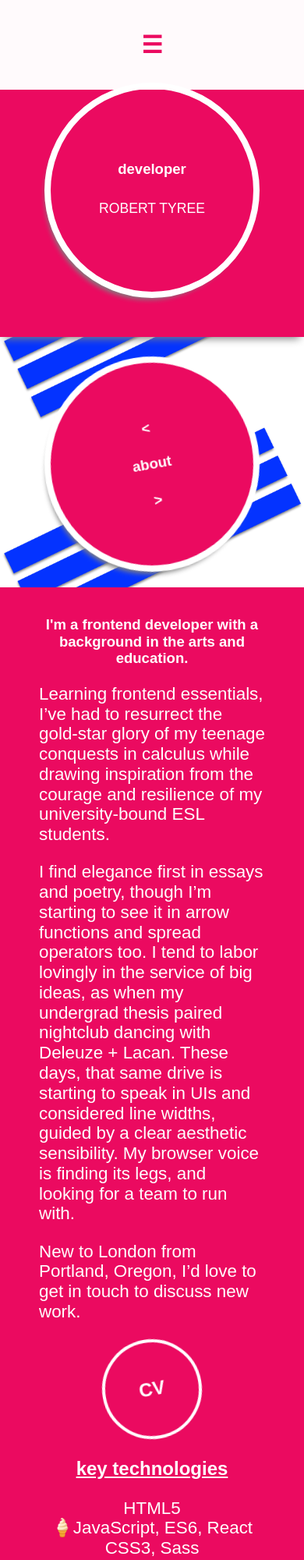
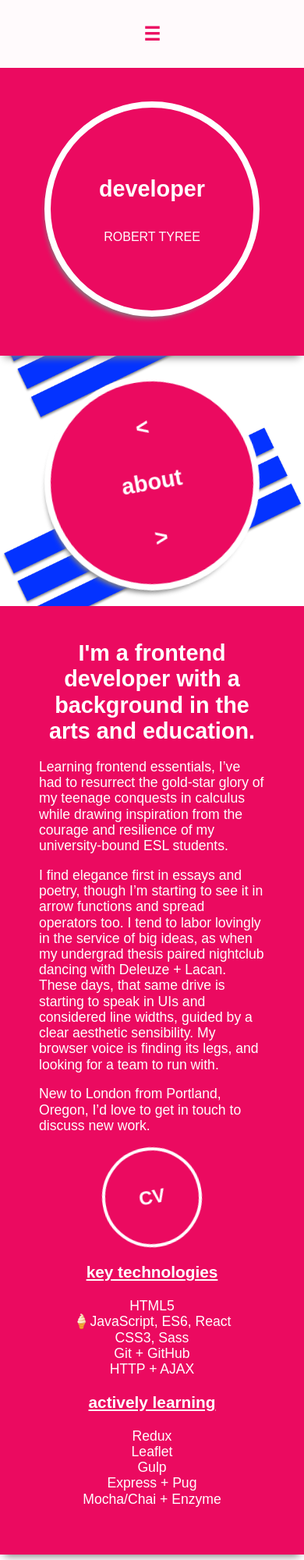
Before and after one commit to tyreer/testing-pages, a website: page index.html in a window 390 px wide. Shown: the top 2000 px of the page at 78% size. Drawn offline with Linux system fonts and the light colour scheme; a web font is replaced by a local one.

Commit message:
Finalized mobile-first font-size adjustments

```diff
--- a/css/main.css
+++ b/css/main.css
@@ -21,19 +21,19 @@ body:before {
 }
 
 h1 {
-  font-size: 1.16em;
+  font-size: 1.8em;
 }
 
 h2 {
-  font-size: 1.9em;
+  font-size: 1.5em;
 }
 
 h3 {
-  font-size: 1.5em;
+  font-size: 1.3em;
 }
 
 p {
-  font-size: 1.4em;
+  font-size: 1.1em;
 }
 
 a {
@@ -124,7 +124,7 @@ a {
 }
 
 #navBars {
-  padding: 5px 50px;
+  padding: 0px 50px;
   color: #eb0a60;
 }
 
@@ -208,7 +208,7 @@ a {
 }
 
 .introTitleContainer {
-  padding-top: 106px;
+  padding-top: 130px;
   padding-bottom: 50px;
   display: flex;
   flex-direction: row;
@@ -217,6 +217,10 @@ a {
 
 .introTitleContainer {
   background: #eb0a60;
+}
+
+.introBubble p {
+  font-size: 1em;
 }
 
 #about h1 {
@@ -267,10 +271,6 @@ a {
   box-shadow: -5px 8px 6px -6px grey;
   /*font-size: 18px;*/
   border: 8px white solid;
-}
-
-.introBubble p {
-  font-size: 1.1em;
 }
 
 .body-padder {
@@ -334,7 +334,7 @@ a {
   justify-content: space-around;
   margin: auto;
   align-items: center;
-  font-size: 1.6em;
+  font-size: 1.4em;
 }
 
 .contactIconContainer a {
@@ -368,6 +368,14 @@ a {
 
   p {
     font-size: 1.5em;
+  }
+
+  .introBubble p {
+    font-size: 1.15em;
+  }
+
+  .contactIconContainer {
+    font-size: 1.6em;
   }
 
   .introBubble, .aboutBubble, .workSampleBubble, .testimonialsBubble {
--- a/index.html
+++ b/index.html
@@ -80,7 +80,7 @@
             <p>New to London from Portland, Oregon, I’d love to get in touch to discuss new work.</p>
             <a class= "center" href="./img/RobertTyree_OnlineResume.pdf">
               <div class="resume">
-                  <h3>CV</h3>
+                  <h2>CV</h2>
               </div>
             </a>
             <div class="center">
```
